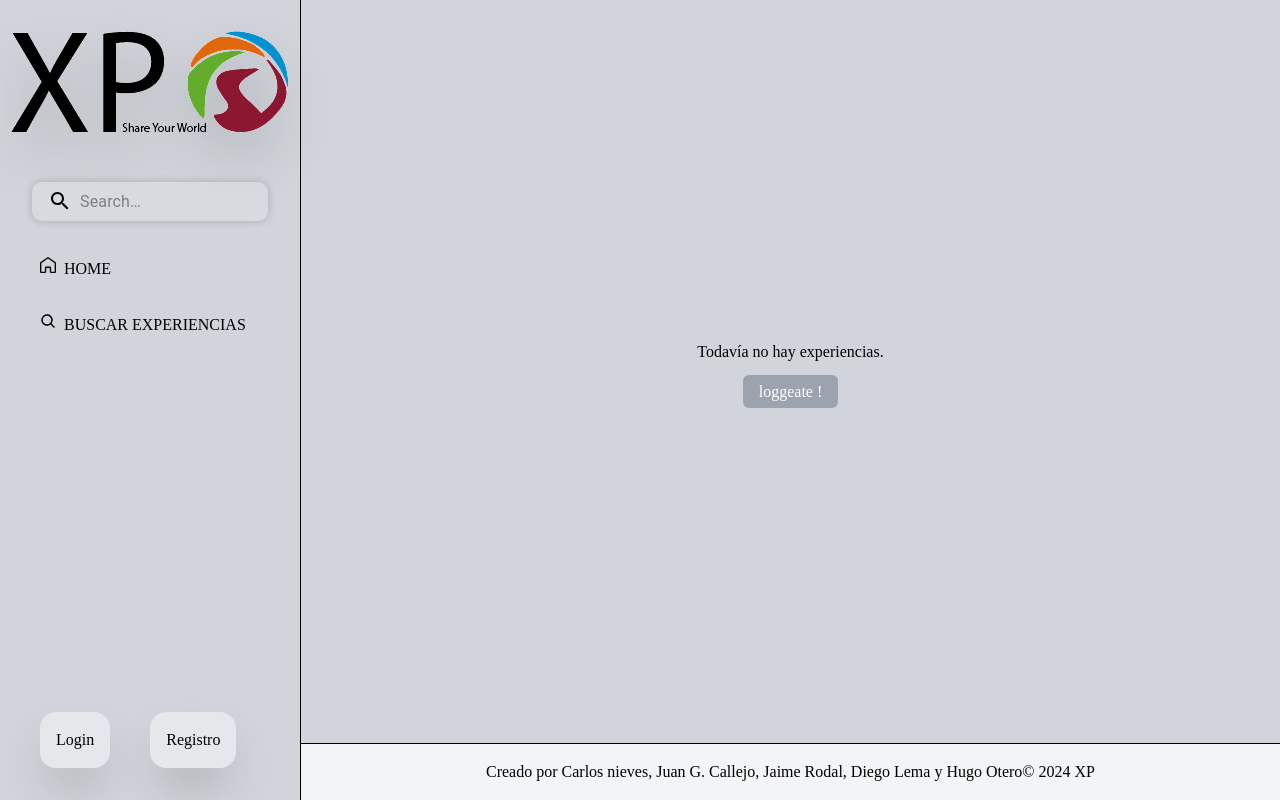
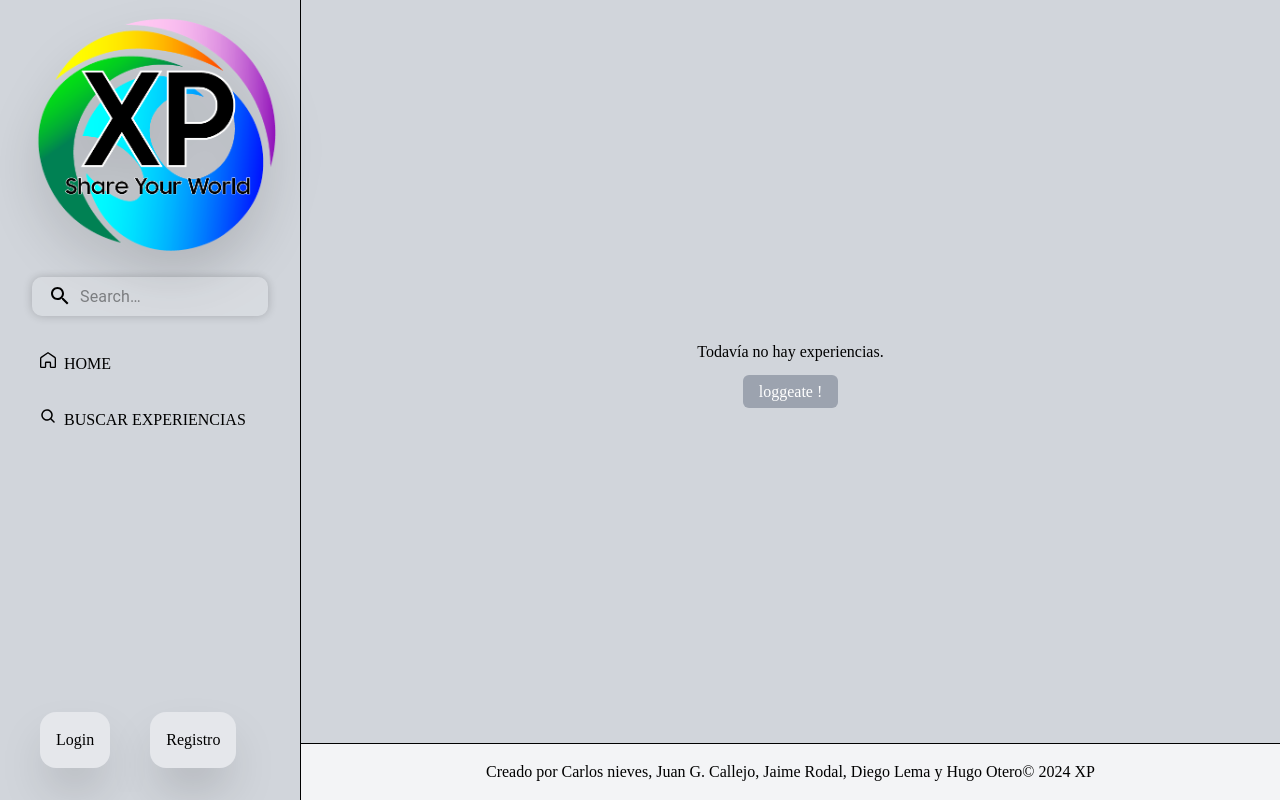
Before and after one commit to JuanGabrielCallejo/ExperienceProjectFRONT, a React (Vite) app: page / in a window 1280 px wide. Built offline with nearby package versions, Linux system fonts and the light colour scheme; no server answers; a web font is replaced by a local one.

Commit message:
cambio de logo y ajuste en pantalla

```diff
--- a/src/components/style/Header.jsx
+++ b/src/components/style/Header.jsx
@@ -17,11 +17,15 @@ export const Header = () => {
   return (
     <div className="p-2 fixed h-screen flex flex-col justify-end ">
       <button
+        className="flex justify-content"
         onClick={() => {
           navigate("/");
         }}
       >
-        <img className="object-fit drop-shadow-2xl" src="/img/prototipo1.png" />
+        <img
+          className="object-fit drop-shadow-2xl h-64"
+          src="/img/prototipo1.png"
+        />
       </button>
       <form
         onSubmit={(e) => {
```
Also changed, not shown: public/img/prototipo1.png.
